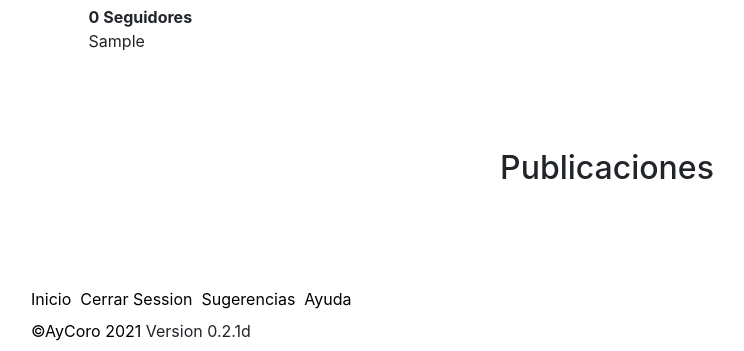
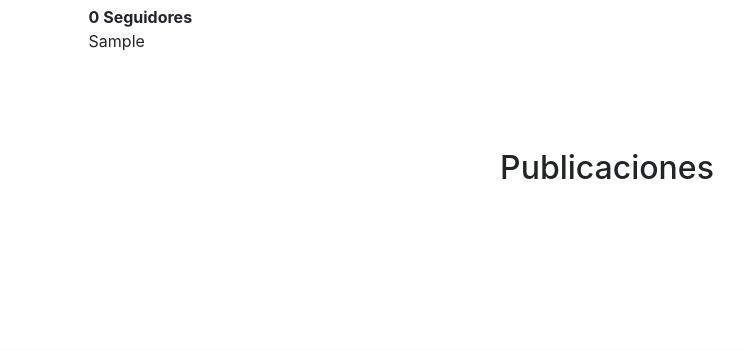
Before and after one commit to JhonKill007/aycoro, a PHP site: page /perfil in a window 1280 px wide. Shown: the part 451-802 px from the top of the page, without its empty margins (33-777 px from the left). After the commit the page ends 630 px from the top, so only its background shows below. Run offline with PHP 8.4, Linux system fonts and the light colour scheme; the visitor is signed in with stand-in values (Sample User, id 1); tables that the repository leaves empty or names only in its code hold one stand-in row (values such as "Sample post"); grey boxes marked "Sample" are stand-in pictures; some libraries are stand-ins or nearby versions.

Commit message:
AyCoro 2021 Version 0.2.2am

```diff
--- a/ayuda.php
+++ b/ayuda.php
@@ -40,7 +40,6 @@
 
 
     <?php
-    require("modulos/footer.php");
     require("fund/script.php");
     ?>
 </body>
--- a/busqueda.php
+++ b/busqueda.php
@@ -93,8 +93,6 @@
 
 
     <?php
-    // require("modulos/post-view.php");
-    require("modulos/footer.php");
     require("fund/script.php");
     ?>
 </body>
--- a/changepassword.php
+++ b/changepassword.php
@@ -51,8 +51,6 @@
 
     <script src="js/changepass.js"></script>
 <?php
-
-require("modulos/footer.php");
 require("fund/script.php");
 ?>
 </body>
--- a/css/stylo-main.css
+++ b/css/stylo-main.css
@@ -5,10 +5,15 @@
     margin-top: 100px;
 }
 
+.footer{
+    width: 300px;
+    margin-left: 10px;
+}
+
 .footer label{
     color: black;
+    cursor: pointer;
 }
-
 
 .error-txt{
     color: #721c24;
--- a/discusion.php
+++ b/discusion.php
@@ -71,7 +71,6 @@
 
 
     <?php
-    require("modulos/footer.php");
     require("fund/script.php");
     ?>
 </body>
--- a/edit-perfil.php
+++ b/edit-perfil.php
@@ -54,8 +54,6 @@
 
 
 <?php
-
-require("modulos/footer.php");
 require("fund/script.php");
 ?>
 </body>
--- a/edit-portada.php
+++ b/edit-portada.php
@@ -47,7 +47,6 @@
 
 
     <?php
-    require("modulos/footer.php");
     require("fund/script.php");
     ?>
 </body>
--- a/explorador.php
+++ b/explorador.php
@@ -74,7 +74,6 @@
 
     <?php
     require("modulos/post-view-explorer.php");
-    require("modulos/footer.php");
     require("fund/script.php");
     ?>
 </body>
--- a/folowers.php
+++ b/folowers.php
@@ -83,8 +83,6 @@
 
 
 <?php
-// require("modulos/post-view.php");
-require("modulos/footer.php");
 require("fund/script.php");
 ?>
 </body>
--- a/fund/head.php
+++ b/fund/head.php
@@ -1,3 +1,8 @@
+<?php
+$version="0.2.2am";
+?>
+
+
 <!DOCTYPE html>
 <html lang="en">
 <head>
@@ -16,47 +21,47 @@
         integrity="sha384-JcKb8q3iqJ61gNV9KGb8thSsNjpSL0n8PARn9HuZOnIxN0hoP+VmmDGMN5t9UJ0Z" crossorigin="anonymous">
 
     <!-- stye nav -->
-    <link rel="stylesheet" href="css/stylo-nav.css?0.2.1d">
+    <link rel="stylesheet" href="css/stylo-nav.css?<?php echo $version; ?>">
 
     <!-- stye nav-two -->
-    <link rel="stylesheet" href="css/stylo-nav-two.css?0.2.1d">
+    <link rel="stylesheet" href="css/stylo-nav-two.css?<?php echo $version; ?>">
 
     <!-- stye main -->
-    <link rel="stylesheet" href="css/stylo-main.css?0.2.1d">
+    <link rel="stylesheet" href="css/stylo-main.css?<?php echo $version; ?>">
 
     <!-- slyle index-->
-    <link rel="stylesheet" href="css/stylo-index.css?0.2.1d">
+    <link rel="stylesheet" href="css/stylo-index.css?<?php echo $version; ?>">
 
     <!-- style publicaciones -->
-    <link rel="stylesheet" href="css/stylo-publ.css?0.2.1d">
+    <link rel="stylesheet" href="css/stylo-publ.css?<?php echo $version; ?>">
 
     <!-- style message page -->
-    <link rel="stylesheet" href="css/stylo-message-page.css?0.2.1d">
+    <link rel="stylesheet" href="css/stylo-message-page.css?<?php echo $version; ?>">
 
     <!-- style dm -->
-    <link rel="stylesheet" href="css/stylo-dm.css?0.2.1d">
+    <link rel="stylesheet" href="css/stylo-dm.css?<?php echo $version; ?>">
 
     <!-- style perfil -->
-    <link rel="stylesheet" href="css/stylo-perfil.css?0.2.1d">
+    <link rel="stylesheet" href="css/stylo-perfil.css?<?php echo $version; ?>">
 
     <!-- style log-in -->
-    <link rel="stylesheet" href="css/stylo-login.css?0.2.1d">
+    <link rel="stylesheet" href="css/stylo-login.css?<?php echo $version; ?>">
 
     <!-- style signup -->
-    <link rel="stylesheet" href="css/stylo-signup.css?0.2.1d">
+    <link rel="stylesheet" href="css/stylo-signup.css?<?php echo $version; ?>">
 
     <!-- style busqueda -->
-    <link rel="stylesheet" href="css/stylo-busqueda.css?0.2.1d">
+    <link rel="stylesheet" href="css/stylo-busqueda.css?<?php echo $version; ?>">
 
     <!-- style eventos -->
-    <link rel="stylesheet" href="css/stylo-discuciones.css?0.2.1d">
+    <link rel="stylesheet" href="css/stylo-discuciones.css?<?php echo $version; ?>">
 
     <!-- nav three -->
-    <link rel="stylesheet" href="css/stylo-nav-three.css?0.2.1d">
+    <link rel="stylesheet" href="css/stylo-nav-three.css?<?php echo $version; ?>">
 
     <!-- style de sugerencias -->
-    <link rel="stylesheet" href="css/stylo-ayuday-suger.css?0.2.1d">
+    <link rel="stylesheet" href="css/stylo-ayuday-suger.css?<?php echo $version; ?>">
 
     <!-- icoon de carga -->
-    <link rel="stylesheet" href="css/stylo-charger.css">
+    <link rel="stylesheet" href="css/stylo-charger.css?<?php echo $version; ?>">
 </head>
--- a/index.php
+++ b/index.php
@@ -72,6 +72,9 @@
                 </form>
             </div>
         </div>
+        <?php
+        require("modulos/footer.php");
+        ?>
     </div>
 
     <div class="box-up-two">
@@ -172,7 +175,6 @@
     <br>
 
     <?php
-    require("modulos/footer.php");
     require("fund/script.php");
     ?>
 </body>
--- a/keys/conection.php
+++ b/keys/conection.php
@@ -1,16 +1,16 @@
 <?php
 
 // localhost
-// $host = "localhost";
-// $dbusername = "root";
-// $dbpassword =  "";
-// $dbname = "aycoro";
+$host = "localhost";
+$dbusername = "root";
+$dbpassword =  "";
+$dbname = "aycoro";
 
 // hostserver
-$host = "localhost";
-$dbusername = "u811483169_aycoro";
-$dbpassword =  "Siempreteamare007";
-$dbname = "u811483169_aycoro";
+// $host = "localhost";
+// $dbusername = "u811483169_aycoro";
+// $dbpassword =  "Siempreteamare007";
+// $dbname = "u811483169_aycoro";
 
 $conn = new mysqli($host,$dbusername,$dbpassword,$dbname);
 
--- a/login.php
+++ b/login.php
@@ -101,7 +101,6 @@
 
     <script src="js/login.js"></script>
     <?php
-    // require("modulos/footer-two.php");
     require("fund/script.php");
     ?>
 </body>
--- a/message.php
+++ b/message.php
@@ -62,7 +62,6 @@
 
 
     <?php
-    require("modulos/footer.php");
     require("fund/script.php");
     ?>
 </body>
--- a/modulos/footer.php
+++ b/modulos/footer.php
@@ -1,4 +1,3 @@
-<div class="conteiner">
 <div class="footer">
     <a href="index"><label>Inicio</label></a>
     <label></label>
@@ -9,7 +8,5 @@
     <a href="ayuda"><label>Ayuda</label></a>
     <br>
     <label>©AyCoro 2021</label>
-        <span>Version 0.2.1d</span>
+    <span>Version <?php echo $version; ?></span>
 </div>
-
-</div>
--- a/perfil-reciver.php
+++ b/perfil-reciver.php
@@ -16,7 +16,6 @@
     require("keys/usu.php");
     require("modulos/perfil-bio-reciver.php");
     require("modulos/post-view-nome.php");
-    require("modulos/footer.php");
     require("fund/script.php");
     ?>
 </body>
--- a/perfil.php
+++ b/perfil.php
@@ -24,7 +24,6 @@
 
 require("modulos/perfil-bio.php");
 require("modulos/post-view-mine.php");
-require("modulos/footer.php");
 require("fund/script.php");
 ?>
 </body>
--- a/signup.php
+++ b/signup.php
@@ -297,7 +297,6 @@
 
     <script src="js/signup.js"></script>
     <?php
-    // require("modulos/footer-two.php");
     require("fund/script.php");
     ?>
 </body>
--- a/sugerencias.php
+++ b/sugerencias.php
@@ -40,7 +40,6 @@
 
 
     <?php
-    require("modulos/footer.php");
     require("fund/script.php");
     ?>
 </body>
```
Also changed, not shown: keys/formate_img.php (+15 -13 lines). Lines whose indentation alone changed are shown as unchanged.
